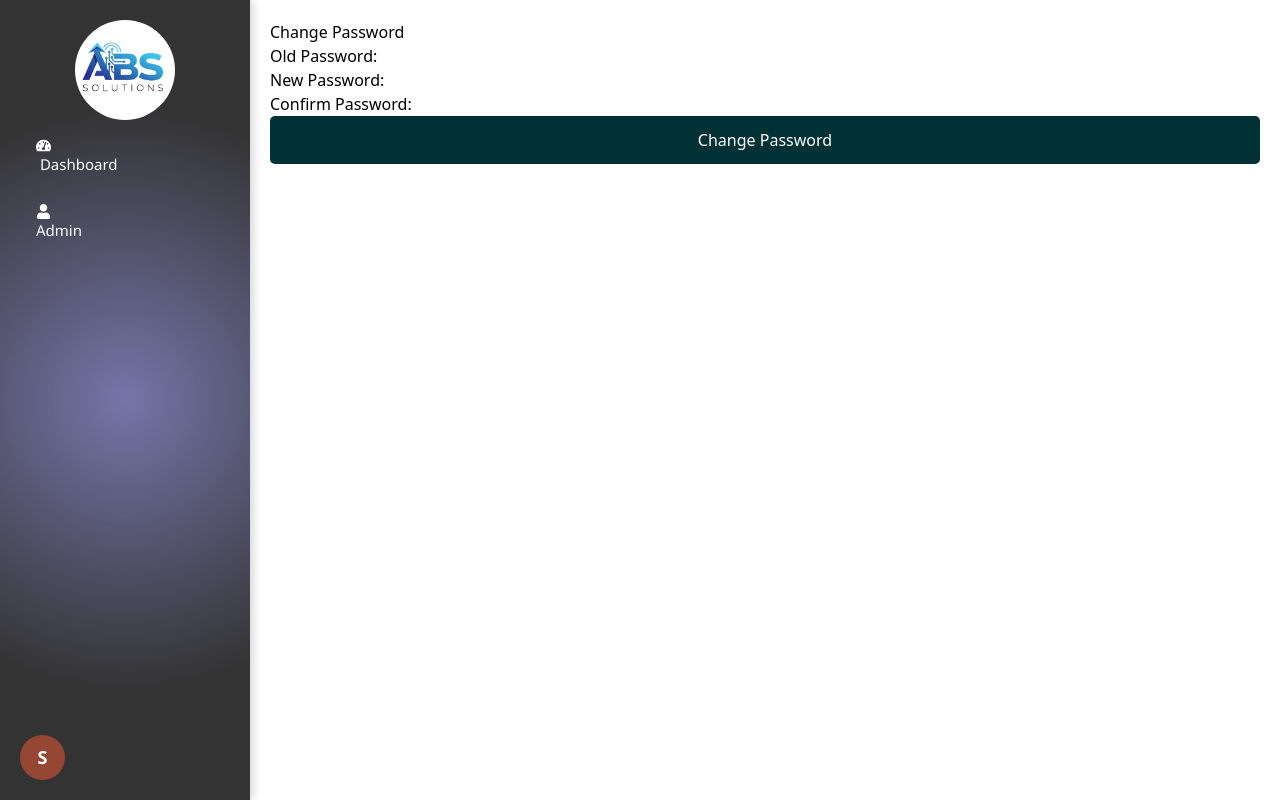
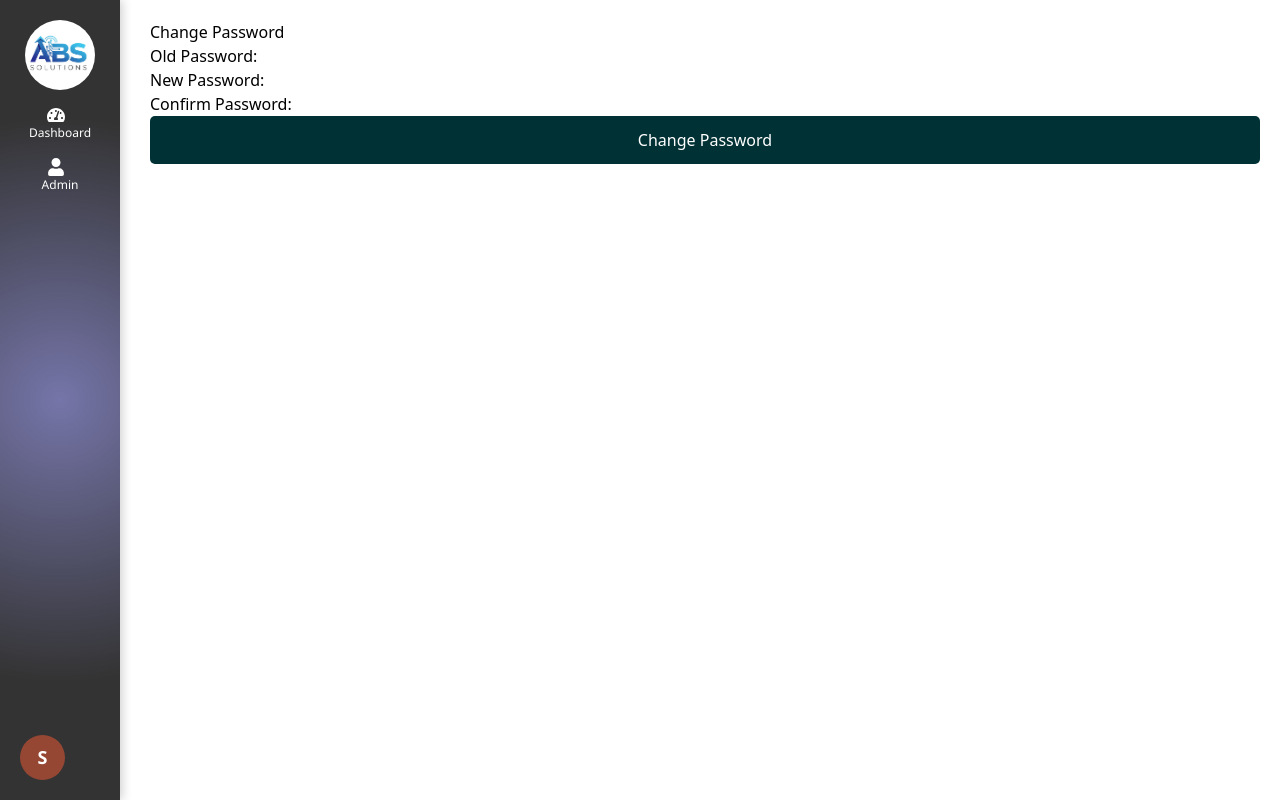
Before and after one commit to shubhamNayak1/abcsolutions, a React (Create React App) app: page /change-password in a window 1280 px wide. Built offline with nearby package versions, Linux system fonts and the light colour scheme; sample sign-in values are in the browser's storage.

Commit message:
navbar fix

```diff
--- a/src/App.css
+++ b/src/App.css
@@ -5,7 +5,7 @@
 }
 
 .content {
-  margin-left: 250px; /* Adjust according to your navbar width */
+  margin-left: 130px; /* Adjust according to your navbar width */
   padding: 20px;
 }
 
--- a/src/components/navbar/Navbar.css
+++ b/src/components/navbar/Navbar.css
@@ -4,7 +4,7 @@
   position: fixed;
   top: 0;
   left: 0;
-  width: 250px;
+  width: 120px;
   height: 100%;
   background: radial-gradient(circle at 50% 50%, rgba(25, 25, 112, 0.6) 0%, rgba(0, 0, 0, 0.8) 70%);
   color: var(--white);
@@ -14,7 +14,6 @@
   padding: 20px;
   box-shadow: 2px 0 10px rgba(0, 0, 0, 0.2);
   font-family: 'Segoe UI', Tahoma, Geneva, Verdana, sans-serif;
-  overflow: hidden; /* Prevents overflow outside the box */
 }
 
 .navbar .logo-setter {
@@ -25,23 +24,38 @@
 
 .navbar .logo {
   border-radius: 50%;
-  width: 100px; /* Adjust the size as needed */
-  height: 100px; /* Must be the same as the width */
+  width: 70px; /* Adjust the size as needed */
+  height: 70px; /* Must be the same as the width */
   object-fit: cover;
 }
 
-.navbar ul {
-  list-style-type: none;
-  padding: 0;
-  margin: 0;
+.navMenu {
+  margin-top: 1rem;
+  margin-bottom: 1rem;
 }
 
-.navbar ul li {
-  margin: 8px 0;
+.subnavMenu {
+  display: flex;
+  flex-direction: column; /* put icon and title side by side */
+  align-items: center; /* vertically center them */
+  justify-content: center; /* horizontally center in the available space */
+  width: 100%; /* take the full width of the clickable area */
+}
+
+.navlogo {
+  display: flex;
+  align-items: center; /* center the icon vertically */
+  margin-right: 8px; /* small gap between icon and text */
+  font-size: 18px; /* adjust icon size if needed */
+}
+
+.navlogoTittle {
+  font-size: 12px;
+  display: flex;
+  align-items: center; /* vertically center text */
 }
 
 .clickable-div {
-  padding: 10px 16px;
   display: flex;
   align-items: center;
   border-radius: 8px;
@@ -59,12 +73,6 @@
   font-weight: bold;
 }
 
-.subUlli {
-  list-style-type: none;
-  padding-left: 25px;
-  margin-top: 6px;
-}
-
 .subclicked {
   background: var(--dark-red);
   box-shadow: -3px 3px 10px var(--dark-red);
@@ -75,7 +83,6 @@
 .navbar a {
   color: var(--white);
   text-decoration: none;
-  display: block;
   width: 100%;
 }
 
@@ -97,19 +104,21 @@
 
 .account-menu {
   position: absolute;
-  bottom: 50px;
-  left: 40px;
-  border: 1px solid var(--dark-red);
-  border-radius: 8px;
-  width: 160px;
-  z-index: 100;
+  top: 60px; /* adjust depending on your navbar height */
+  left: 120px; /* adjust depending on where you want it */
+  background: white;
+  border: 1px solid #ddd;
+  padding: 10px;
+  color: black !important;
+  box-shadow: 0 2px 8px rgba(0, 0, 0, 0.15);
+  z-index: 9999; /* ensure it’s above navbar */
 }
 
 .account-item {
   padding: 12px 16px;
-  color: var(--white);
+  color: black;
   cursor: pointer;
-  font-size: 14px;
+  font-size: 12px;
   display: flex;
   align-items: center;
   justify-content: space-between; /* Push icon to the far right */
@@ -117,19 +126,44 @@
 
 .account-name {
   padding: 12px 16px;
-  color: var(--white);
+  color: gray;
   cursor: default;
-  font-size: 14px;
+  font-size: 12px;
   display: flex;
   align-items: center;
   justify-content: space-between; /* Push icon to the far right */
 }
 
 .account-item:hover {
-  background-color: var(--dark-red);
+  color: white;
+  background: radial-gradient(circle at 50% 50%, rgba(25, 25, 112, 0.6) 0%, rgba(0, 0, 0, 0.8) 70%);
 }
 
 .nav-scrollable {
   flex: 1;
   overflow-y: auto;
 }
+
+.admin-submenu {
+  position: absolute;
+  background: white;
+  border: 1px solid #ddd;
+  padding: 10px;
+  color: black !important;
+  box-shadow: 0 2px 8px rgba(0, 0, 0, 0.15);
+  z-index: 9999; /* ensure it’s above navbar */
+}
+
+.navbar .admin-submenu a {
+  color: black;
+  text-decoration: none;
+  width: 100%;
+  padding: 8px 12px;
+  font-size: small;
+}
+
+.navbar .admin-submenu a:hover {
+  color: white;
+  background: radial-gradient(circle at 50% 50%, rgba(25, 25, 112, 0.6) 0%, rgba(0, 0, 0, 0.8) 70%);
+  cursor: pointer;
+}
--- a/src/components/navbar/Navbar.tsx
+++ b/src/components/navbar/Navbar.tsx
@@ -21,11 +21,6 @@ const Navbar: React.FC = () => {
 
   const displayInitial = username ? username.charAt(0).toUpperCase() : 'U';
 
-  const toggleMenu = (menu: string) => {
-    setOpenSubMenu(null);
-    setOpenMenu(menu);
-  };
-
   const toggleSubMenu = (subMenu: string) => {
     setOpenSubMenu(subMenu);
   };
@@ -41,6 +36,27 @@ const Navbar: React.FC = () => {
     window.location.href = '/'; // Redirect to login page
   };
 
+  const [menuPosition, setMenuPosition] = useState<{ top: number; left: number } | null>(null);
+
+  const toggleMenu = (menu: string, event?: React.MouseEvent) => {
+    setOpenSubMenu(null);
+
+    if (openMenu === menu) {
+      setOpenMenu(null);
+      setMenuPosition(null);
+    } else {
+      setOpenMenu(menu);
+
+      if (event) {
+        const rect = (event.currentTarget as HTMLElement).getBoundingClientRect();
+        setMenuPosition({
+          top: rect.top, // top position relative to viewport
+          left: rect.right, // right side of the navbar
+        });
+      }
+    }
+  };
+
   return (
     <>
       <div className="navbar">
@@ -48,67 +64,76 @@ const Navbar: React.FC = () => {
           <img className="logo" src="/icon.png" alt="ABS Solutions" />
         </div>
         <div className="nav-scrollable">
-          <ul>
-            <li>
+          <div className="navMenu">
             <Link
               to="/dashboard"
               onClick={() => toggleMenu('dashboard')}
               className={`clickable-div ${openMenu === 'dashboard' ? 'clicked' : ''}`}
             >
+              <div className="subnavMenu">
+                <div className="navlogo">
                   <FaTachometerAlt />
-                &nbsp;Dashboard
+                </div>
+                <div className="navlogoTittle">Dashboard</div>
+              </div>
             </Link>
-            </li>
-            <li>
-              <Link
-                to="/admin"
-                onClick={() => toggleMenu('admin')}
+          </div>
+          <div className="navMenu">
+            <div
+              onClick={(e) => {
+                e.preventDefault(); // prevent default navigation so submenu can open
+                toggleMenu('admin', e);
+              }}
+              // onClick={() => toggleMenu('admin')}
               className={`clickable-div ${openMenu === 'admin' ? 'clicked' : ''}`}
             >
-                <FaUser /> Admin
-              </Link>
-              {openMenu === 'admin' && (
-                <ul>
-                  <li className="subUlli">
+              <div className="subnavMenu">
+                <div className="navlogo">
+                  <FaUser />
+                </div>
+                <div className="navlogoTittle">Admin</div>
+              </div>
+            </div>
+            {openMenu === 'admin' && menuPosition && (
+              <div
+                className="admin-submenu"
+                style={{
+                  position: 'absolute',
+                  top: menuPosition.top,
+                  left: menuPosition.left + 20, // small gap from navbar
+                }}
+              >
                 <Link
                   to="/admin/user"
                   onClick={() => toggleSubMenu('user')}
                   className={`clickable-div ${openSubMenu === 'user' ? 'subclicked' : ''}`}
                 >
-                      <FaUser /> Users
+                  Users
                 </Link>
-                  </li>
-                  <li className="subUlli">
                 <Link
                   to="/admin/user-group"
                   onClick={() => toggleSubMenu('userGroup')}
                   className={`clickable-div ${openSubMenu === 'userGroup' ? 'subclicked' : ''}`}
                 >
-                      <FaUsers /> Groups
+                  Groups
                 </Link>
-                  </li>
-                  <li className="subUlli">
                 <Link
                   to="/admin/department"
                   onClick={() => toggleSubMenu('department')}
                   className={`clickable-div ${openSubMenu === 'department' ? 'subclicked' : ''}`}
                 >
-                      <FaBuilding /> Departments
+                  Departments
                 </Link>
-                  </li>
-                  <li className="subUlli">
                 <Link
                   to="/admin/password-policy"
                   onClick={() => toggleSubMenu('passwordPolicy')}
                   className={`clickable-div ${openSubMenu === 'passwordPolicy' ? 'subclicked' : ''}`}
                 >
-                      <RiLockPasswordFill /> Password policy
+                  Password&nbsp;policy
                 </Link>
-                  </li>
-                </ul>
+              </div>
             )}
-            </li>
-          </ul>
+          </div>
         </div>
         <div className="account" onClick={toggleAccountMenu}>
           {displayInitial}
--- a/src/views/dashboard/dashboard.css
+++ b/src/views/dashboard/dashboard.css
@@ -1,6 +1,9 @@
 @import url('../../variables.css');
 
 .dashboard {
+  .header-band {
+    font-size: x-large;
+  }
   .firstRow {
     display: flex;
     justify-content: space-between;
```
Lines whose indentation alone changed are shown as unchanged.
